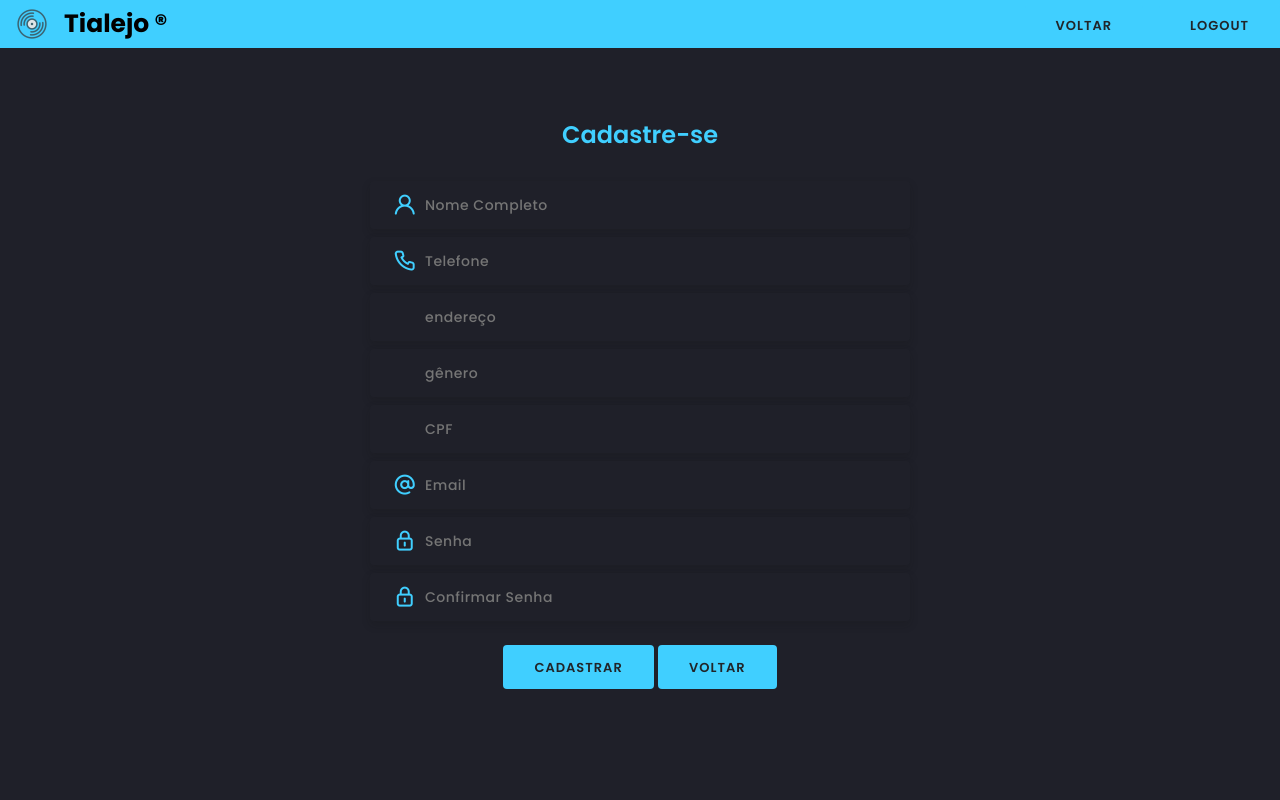
After one commit to eolnardo/loja-de-musica, a Spring Boot app: page /cadastro-cliente in a window 1280 px wide. The commit adds this page. Run offline with Spring Boot 4, Linux system fonts and the light colour scheme.

Commit message:
V0.0.24
+cliente

```diff
--- /dev/null
+++ b/lojademusica/src/main/java/br/senac/tialejo/controller/ClienteController.java
@@ -0,0 +1,64 @@
+package br.senac.tialejo.controller;
+
+import br.senac.tialejo.model.Cliente;
+import br.senac.tialejo.repository.ClienteRepository;
+import org.springframework.beans.factory.annotation.Autowired;
+import org.springframework.security.crypto.password.PasswordEncoder;
+import org.springframework.stereotype.Controller;
+import org.springframework.validation.BindingResult;
+import org.springframework.validation.annotation.Validated;
+import org.springframework.web.bind.annotation.GetMapping;
+import org.springframework.web.bind.annotation.ModelAttribute;
+import org.springframework.web.bind.annotation.PostMapping;
+import org.springframework.web.servlet.ModelAndView;
+
+@Controller
+public class ClienteController {
+
+    @Autowired
+    private ClienteRepository clienteRepository;
+
+    @Autowired
+    private PasswordEncoder passwordEncoder;
+
+    @GetMapping("/loginCliente")
+    public ModelAndView loginCliente(){
+        ModelAndView mv = new ModelAndView("loginCliente");
+
+        return mv;
+
+    }
+
+    @GetMapping("/cadastro-cliente")
+    public ModelAndView cadastro(){
+        ModelAndView mv = new ModelAndView("cadastro-cliente");
+        mv.addObject("cliente", new Cliente());
+        return mv;
+    }
+
+    @PostMapping("/cadastro-cliente")
+    public ModelAndView cadastrarCliente(@ModelAttribute @Validated Cliente cliente, BindingResult result) {
+        ModelAndView mv = new ModelAndView("cadastro-cliente");
+
+        if (!cliente.getSenha().equals(cliente.getConfirmaSenha())) {
+            result.rejectValue("confirmaSenha", "error.user", "As senhas não coincidem");
+        }
+
+        if (result.hasErrors()) {
+            // Se houver erros de validação, retorna para a mesma página de cadastro com os erros
+            System.out.println("o erro ta aquu");
+            return mv;
+
+        }
+
+        //criptografando antes de salvar
+        String senhaCriptografada = passwordEncoder.encode(cliente.getSenha());
+        cliente.setSenha(senhaCriptografada);
+
+        // Lógica para salvar o usuário no banco de dados
+        clienteRepository.save(cliente);
+
+        // Redireciona para a página principal após o cadastro bem-sucedido
+        return new ModelAndView("redirect:/loginCliente");
+    }
+}
--- /dev/null
+++ b/lojademusica/src/main/resources/templates/cadastro-cliente.html
@@ -0,0 +1,117 @@
+<!doctype html>
+<html lang="pt-BR" xmlns:th="http://www.w3.org/1999/xhtml">
+
+<head>
+	<title>Tialejo ® - Cadastro de Usuário</title>
+	<meta charset="utf-8">
+	<meta name="viewport" content="width=device-width, initial-scale=1, shrink-to-fit=no">
+	<link rel="stylesheet" href="https://unicons.iconscout.com/release/v2.1.9/css/unicons.css">
+	<link rel="stylesheet" href="https://cdnjs.cloudflare.com/ajax/libs/twitter-bootstrap/4.5.0/css/bootstrap.min.css">
+	<link rel="stylesheet" th:href="@{/css/style.css}">
+	<link rel="shortcut icon" th:href="@{/images/cd.ico}" type="image/x-icon">
+
+</head>
+
+<body>
+	<nav class="navbar">
+		<a th:href="@{'/'}">
+			<div class="left-navbar">
+
+				<img  th:src="@{/images/cd.ico}" alt="Logo">
+				<h1 class="mt-2">Tialejo ®</h1>
+
+			</div>
+			</a>
+		<div class="right-navbar">
+		  <a th:href="@{'/principal'}" class="btn mt-4">Voltar</a>
+		  <a href="@{'/login'}" class="btn mt-4">Logout</a>
+		</div>
+	  </nav>
+<section class="content">
+	<div class="container">
+		<div class="row full-height justify-content-center">
+			<div class="col-12 text-center align-self-center py-5" style="max-width: 50%; margin-left: auto; margin-right: auto;">
+				<div class="section pb-5 pt-5 pt-sm-2 text-center">
+
+					<h4 class="mb-3 pb-3">Cadastre-se</h4>
+					<form method="post" action="/cadastro-cliente" th:object="${cliente}">
+						<div th:if="${errors}" class="error-message">
+							<ul>
+								<li th:each="error : ${#fields.errors('*')}" th:text="${error}"></li>
+							</ul>
+						</div>
+						<div class="form-group">
+							<input type="text" class="form-style" placeholder="Nome Completo" name="name">
+							<i class="input-icon uil uil-user"></i>
+							<div th:if="${#fields.hasErrors('name')}" class="error-message">
+								<ul>
+									<li th:each="error : ${#fields.errors('name')}" th:text="${error}"></li>
+								</ul>
+							</div>
+						</div>
+						<div class="form-group mt-2">
+							<input type="text" class="form-style" placeholder="Telefone" name="telefone">
+							<i class="input-icon uil uil-phone"></i>
+							<div th:if="${#fields.hasErrors('name')}" class="error-message">
+								<ul>
+									<li th:each="error : ${#fields.errors('telefone')}" th:text="${error}"></li>
+								</ul>
+							</div>
+						</div>
+						<div class="form-group mt-2">
+							<input type="text" class="form-style" placeholder="endereço" name="endereco">
+							<div th:if="${#fields.hasErrors('endereco')}" class="error-message">
+								<ul>
+									<li th:each="error : ${#fields.errors('endereco')}" th:text="${error}"></li>
+								</ul>
+							</div>
+						</div>
+						<div class="form-group mt-2">
+							<input type="text" class="form-style" placeholder="gênero" name="gênero">
+							<div th:if="${#fields.hasErrors('genero')}" class="error-message">
+								<ul>
+									<li th:each="error : ${#fields.errors('genero')}" th:text="${error}"></li>
+								</ul>
+							</div>
+						</div>
+						<div class="form-group mt-2">
+							<input type="text" class="form-style" placeholder="CPF" name="cpf">
+							<div th:if="${#fields.hasErrors('cpf')}" class="error-message">
+								<ul>
+									<li th:each="error : ${#fields.errors('cpf')}" th:text="${error}"></li>
+								</ul>
+							</div>
+						</div>
+						<div class="form-group mt-2">
+							<input type="email" class="form-style" placeholder="Email" name="email">
+							<i class="input-icon uil uil-at"></i>
+							<div th:if="${#fields.hasErrors('email')}" class="error-message">
+								<ul>
+									<li th:each="error : ${#fields.errors('email')}" th:text="${error}"></li>
+								</ul>
+							</div>
+						</div>
+						<div class="form-group mt-2">
+							<input type="password" class="form-style" placeholder="Senha" name="senha">
+							<i class="input-icon uil uil-lock-alt"></i>
+						</div>
+						<div class="form-group mt-2">
+							<input type="password" class="form-style" placeholder="Confirmar Senha" name="confirmaSenha">
+							<i class="input-icon uil uil-lock-alt"></i>
+							<div th:if="${#fields.hasErrors('senha')}" class="error-message">
+							<ul>
+								<li th:each="error : ${#fields.errors('senha')}" th:text="${error}"></li>
+							</ul>
+						</div>
+						</div>
+						<button type="submit" class="btn mt-4">Cadastrar</button>
+						<a href="" class="btn mt-4">Voltar</a>
+					</form>
+				</div>
+			</div>
+		</div>
+	</div>
+</section>
+</body>
+
+</html>
--- a/lojademusica/src/main/resources/templates/landingPage.html
+++ b/lojademusica/src/main/resources/templates/landingPage.html
@@ -26,7 +26,7 @@
     </a>
     <div class="right-navbar">
       <i class="fa-solid fa-cart-shopping mt-4"></i>
-      <a th:href="@{'/login'}" class="btn mt-4" style="z-index: 999">>Login ou Cadastre-se</a>
+      <a th:href="@{'/loginCliente'}" class="btn mt-4" style="z-index: 999">>Login ou Cadastre-se</a>
     </div>
   </nav>
 
```
Also changed, not shown: lojademusica/src/main/java/br/senac/tialejo/controller/LoginController.java (+40 -0 lines), lojademusica/src/main/java/br/senac/tialejo/model/Cliente.java (added, +88 -0 lines), lojademusica/src/main/java/br/senac/tialejo/repository/ClienteRepository.java (added, +12 -0 lines), lojademusica/src/main/resources/templates/loginCliente.html (added, +63 -0 lines).
